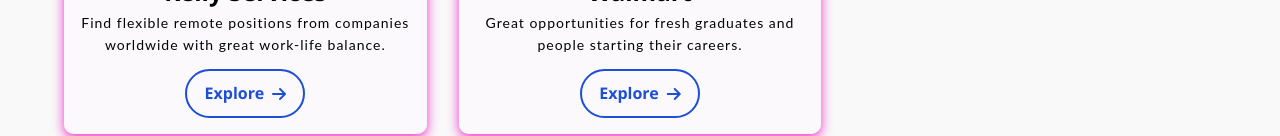
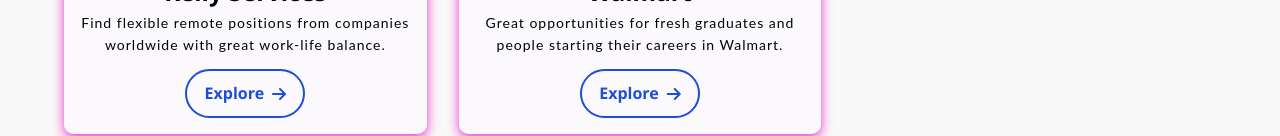
Before and after one commit to ruhulamin663/jobCenter, a plain HTML site: page index.html in a window 1280 px wide. Shown: the part 1402-1538 px from the top of the page. Drawn offline with nearby package versions, Linux system fonts and the light colour scheme.

Commit message:
something change

```diff
--- a/index.html
+++ b/index.html
@@ -148,7 +148,7 @@
                     <img src="/images/walmart2.png" alt="WalMart">
                 </div>
                 <h3>Walmart</h3>
-                <p>Great opportunities for fresh graduates and people starting their careers.</p>
+                <p>Great opportunities for fresh graduates and people starting their careers in Walmart.</p>
                 <div style="text-align: center;">
                     <a href="https://nx2bs.com/c?o=332&a=10326&s1=Shahin69" class="explore-btn">Explore <i
                             class="fas fa-arrow-right"></i></a>
```
